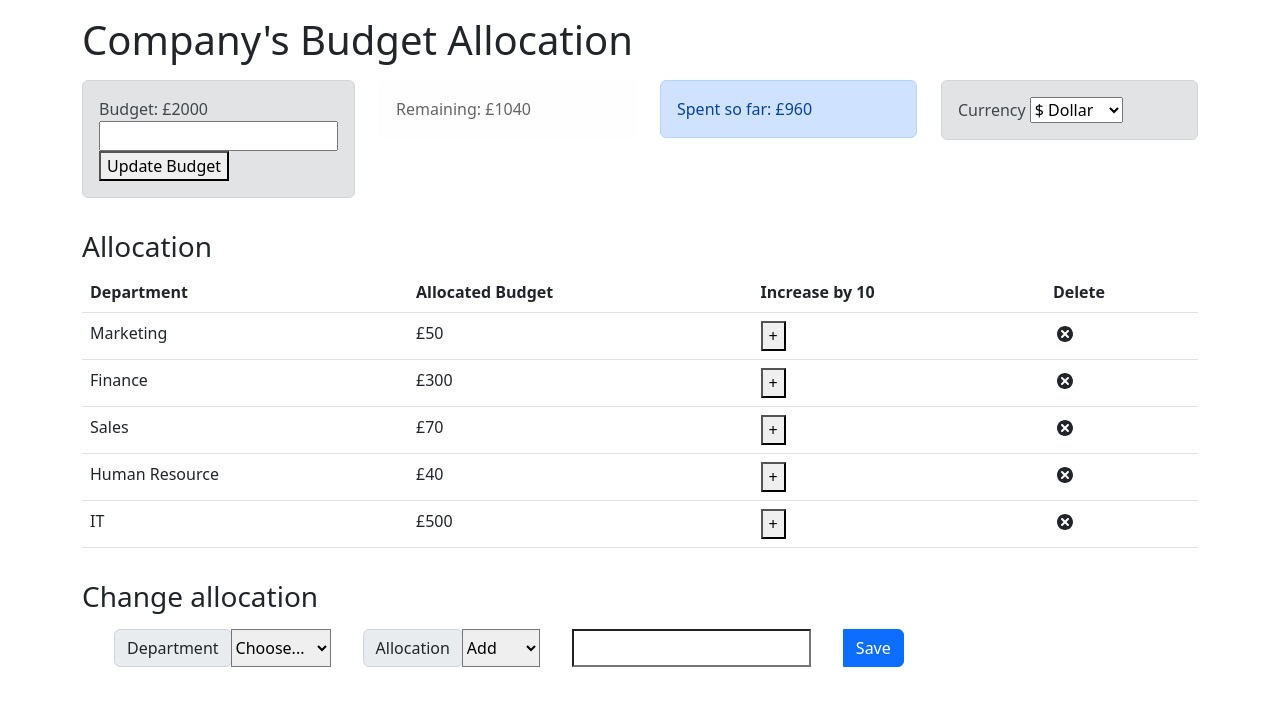
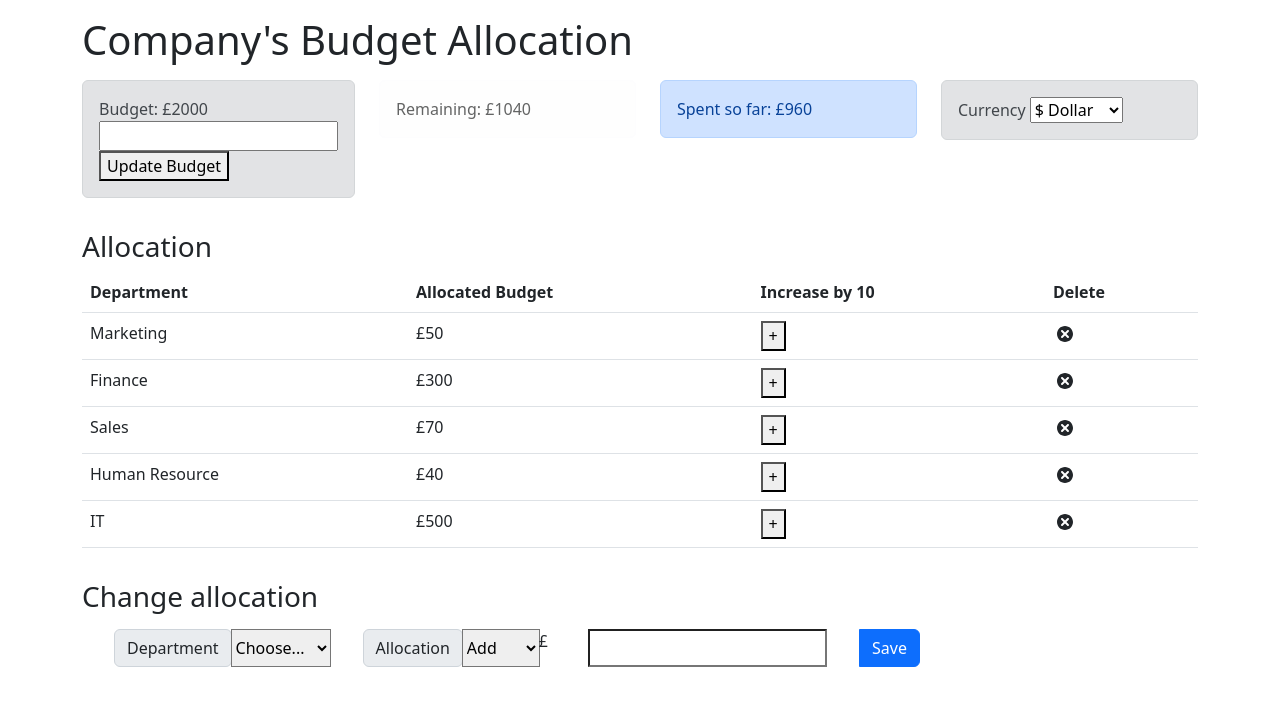
Before and after one commit to ibm-developer-skills-network/ejtos-react_budget_app, a React (Create React App) app: page / in a window 1280 px wide. Shown: the top 706 px of the page. Built offline with nearby package versions, Linux system fonts and the light colour scheme.

Commit message:
Update AllocationForm.js

```diff
--- a/src/components/AllocationForm.js
+++ b/src/components/AllocationForm.js
@@ -59,6 +59,7 @@ const AllocationForm = (props) => {
                 <option value="Reduce" name="Reduce">Reduce</option>
                   </select>
 
+                  <span style={{ marginRight: '0.5rem' }}>£</span>
                     <input
                         required='required'
                         type='number'
```
